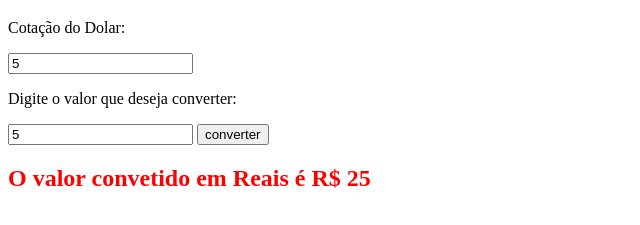
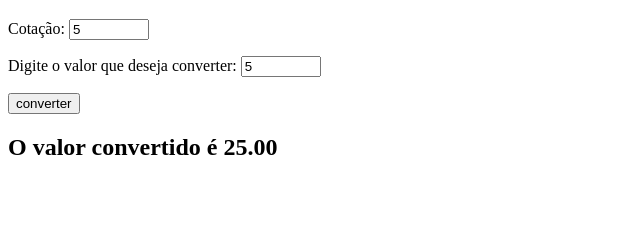
Before and after one commit to guilhermessanto/javascript, a plain HTML site: page conversor/conversor.html in a window 1280 px wide. Both pictures are taken after typing "5", "5" into the empty fields and a click on the input "converter". Shown: the part 61-286 px from the top of the page, without its empty margins (0-640 px from the left). Drawn offline with Linux system fonts and the light colour scheme.

Commit message:
conversor
Finalização do exemplo 03

```diff
--- a/conversor/conversor.html
+++ b/conversor/conversor.html
@@ -14,14 +14,25 @@
     <input type="submit" value="converter" onclick="converteDolar()">
     <h2 id="resultado"></h2> -->
 
-        <!-- solução 02 -->
-    <h1>Conversor de Moedas</h1>
+    <!-- solução 02  usuario digita o valor da moeda que quer converter-->
+    <!-- <h1>Conversor de Moedas</h1>
     <p><label for="cotacaoDolar">Cotação do Dolar:</label></p>
     <input type="number" id="cotacaoDolar" required>
     <p><label for="valorDolar">Digite o valor que deseja converter:</label></p>
     <input type="number" id="valorDolar" required>
     <input type="submit" value="converter" onclick="converteDolar()">
-    <h2 id="resultado"></h2>
+    <h2 id="resultado"></h2> -->
+    <!-- solução 03 -->
+    <h1>Conversor de Moedas</h1>
+    <form action="">
+        <p><label for="cotacao">Cotação:</label>
+        <input type="number" id="cotacao" required min="0" max="10" step="0.01"></p>
+        <p><label for="valor">Digite o valor que deseja converter:</label>
+        <input type="number" id="valor" required min="0" max="10" step="0.01"></p>
+        <input type="submit" value="converter">
+        <h2 id="resultado"></h2>
+    </form>
+
     <script src="conversor.js"></script>
 </body>
 </html>
--- a/conversor/conversor.js
+++ b/conversor/conversor.js
@@ -8,6 +8,7 @@
     resultado.style.color = "red";
 };*/
 //solução 02
+/*
 function converteDolar(){
     //pegando o valor digitado no campo valorDolar do HTML
     let valorDolar = document.getElementById('valorDolar').value;
@@ -17,3 +18,19 @@ function converteDolar(){
     resultado.innerHTML = `O valor convetido em Reais é R$ ${converteReal}`;
     resultado.style.color = "red";
 };
+*/
+//solução 03
+let formulario = document.querySelector('form');
+
+formulario.addEventListener('submit', function(event){
+    //previne o comportamento padrão do formulário ao enviar
+    event.preventDefault();
+    let cotacao = parseFloat(document.getElementById('cotacao').value);
+    let valor = parseFloat(document.getElementById('valor').value);
+    let converte =  (valor * cotacao).toFixed(2);
+
+    let resultado = document.getElementById('resultado');
+    resultado.innerHTML = `O valor convertido é ${converte}`;
+
+}
+);
```
